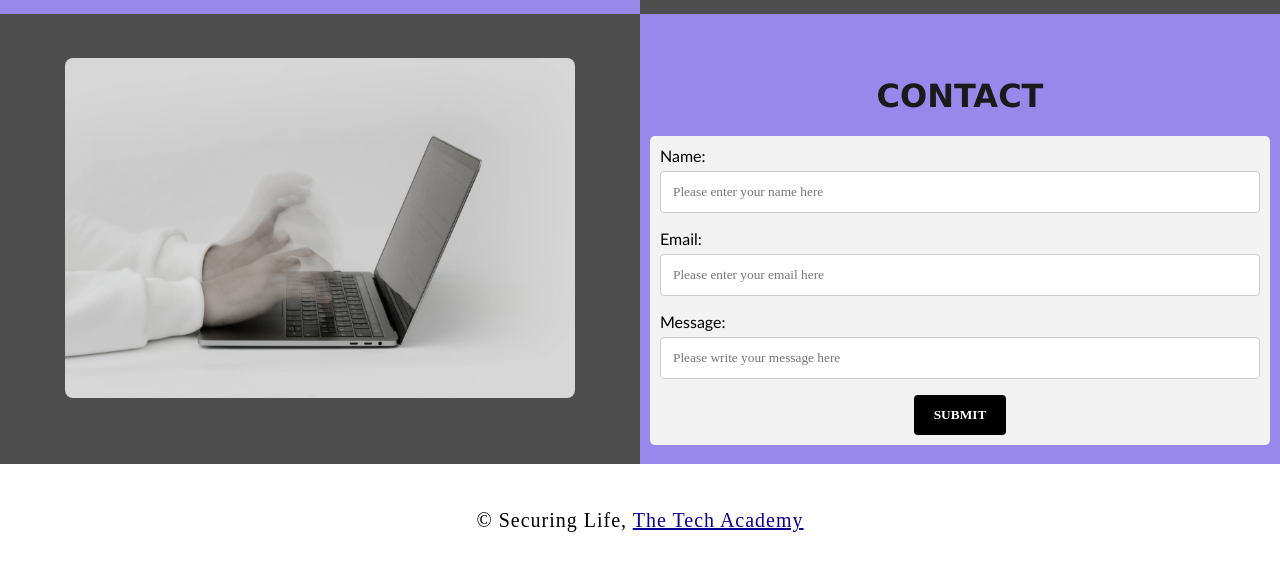
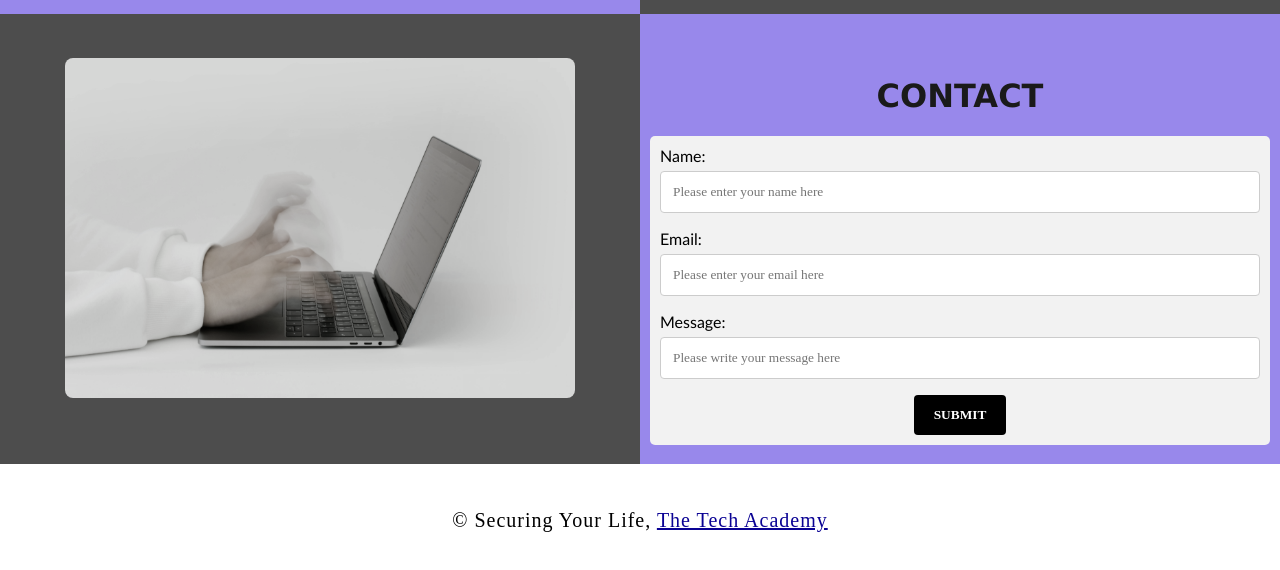
Before and after one commit to Neurokitty/neurokitty.github.io, a plain HTML site: page index.html in a window 1280 px wide. Shown: the part 1163-1733 px from the top of the page. Drawn offline with Linux system fonts and the light colour scheme.

Commit message:
addendum two

```diff
--- a/index.html
+++ b/index.html
@@ -111,7 +111,7 @@
         <!--Footer section-->
         <footer>
             <p>
-                <p class="center">&copy Securing Life, <a href="www.linkedin.com/in/katie-mccaffery" target="_blank">The Tech Academy</a></p>
+                <p class="center">&copy Securing Your Life, <a href="www.linkedin.com/in/katie-mccaffery" target="_blank">The Tech Academy</a></p>
                 <br>
             </p>
         </footer>
```
